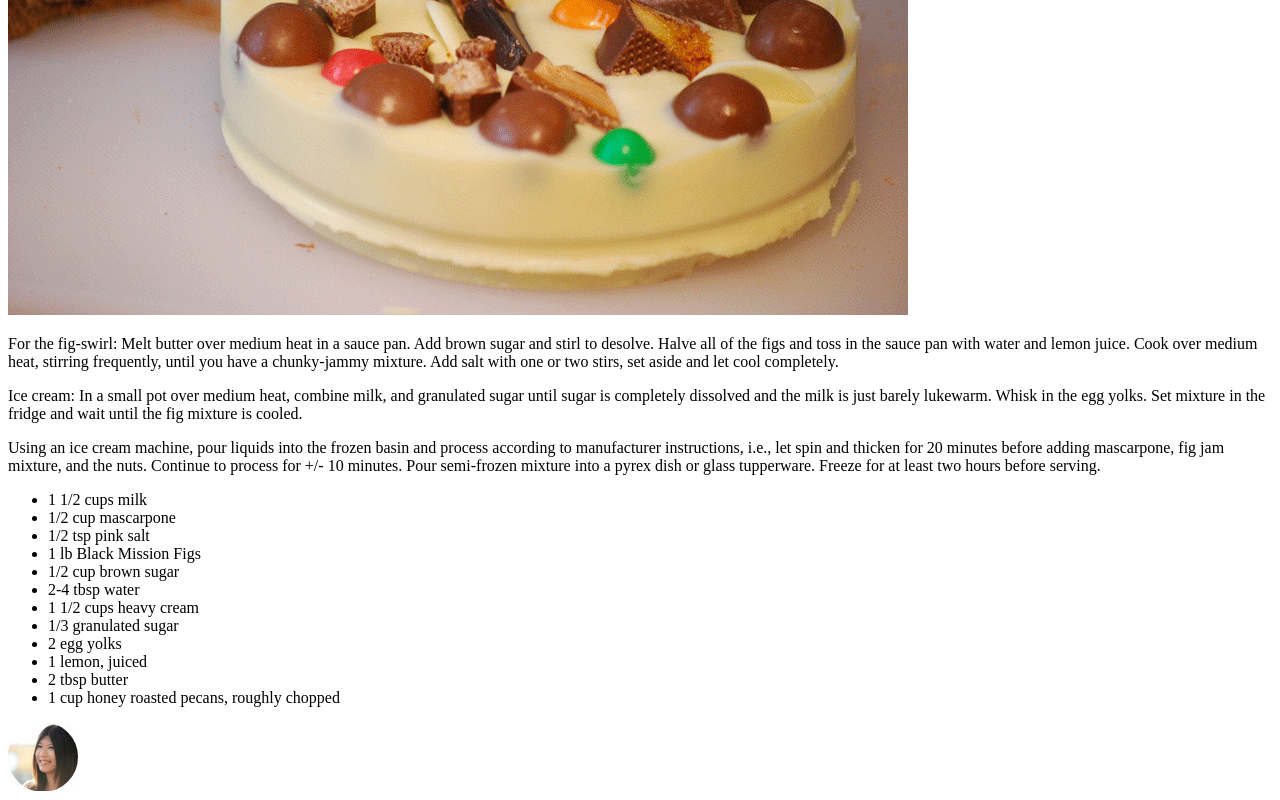
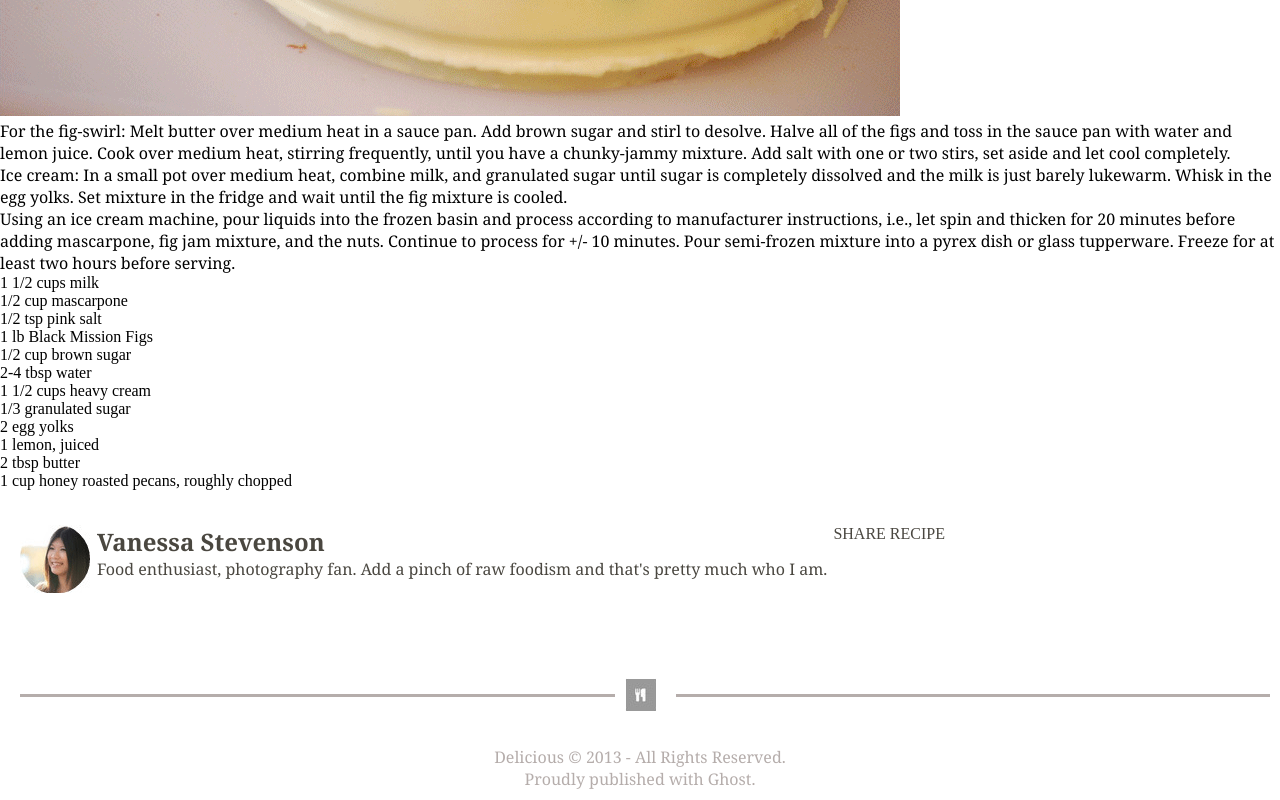
Before and after one commit to YvonneHayes/March28Lab, a plain HTML site: page index.html in a window 1280 px wide. Shown: the part 860-1660 px from the top of the page. Drawn offline with Linux system fonts and the light colour scheme.

Commit message:
Styled footer and #end. Working on #vanessa.

```diff
--- a/ourstyle.css
+++ b/ourstyle.css
@@ -1,12 +1,52 @@
+* {
+  margin: 0;
+  padding: 0;
+  box-sizing: border-box;
+}
+
 #delicious {
   width: 250px;
-
+  display: flex;
+  justify-content: space-around;
 }
 
-#delicious:img {
-  float: left;
+
+#vanessa {
+  display: flex;
+  justify-content: space-between;
+  align-content: center;
+  margin: 35px 20px 0 20px;
+  width: 925px;
+  color: #4a4740;
 }
 
-#delicious-text {
-  float: right;
+#bio p {
+  width
 }
+
+#end {
+  display: flex;
+  justify-content: space-between;
+  margin-top: 85px;
+}
+
+.line {
+  height: 3px;
+  width: 48%;
+  background-color: #b5adab;
+  margin: 16px 10px 0 20px;
+}
+
+footer p {
+  color: #b5adab;
+  width: 300px;
+  margin-left: auto;
+  margin-right: auto;
+  text-align: center;
+  margin-top: 35px;
+  margin-bottom: 20px;
+}
+
+.georgia {
+  font-family: Georgia, serif;
+}
```
